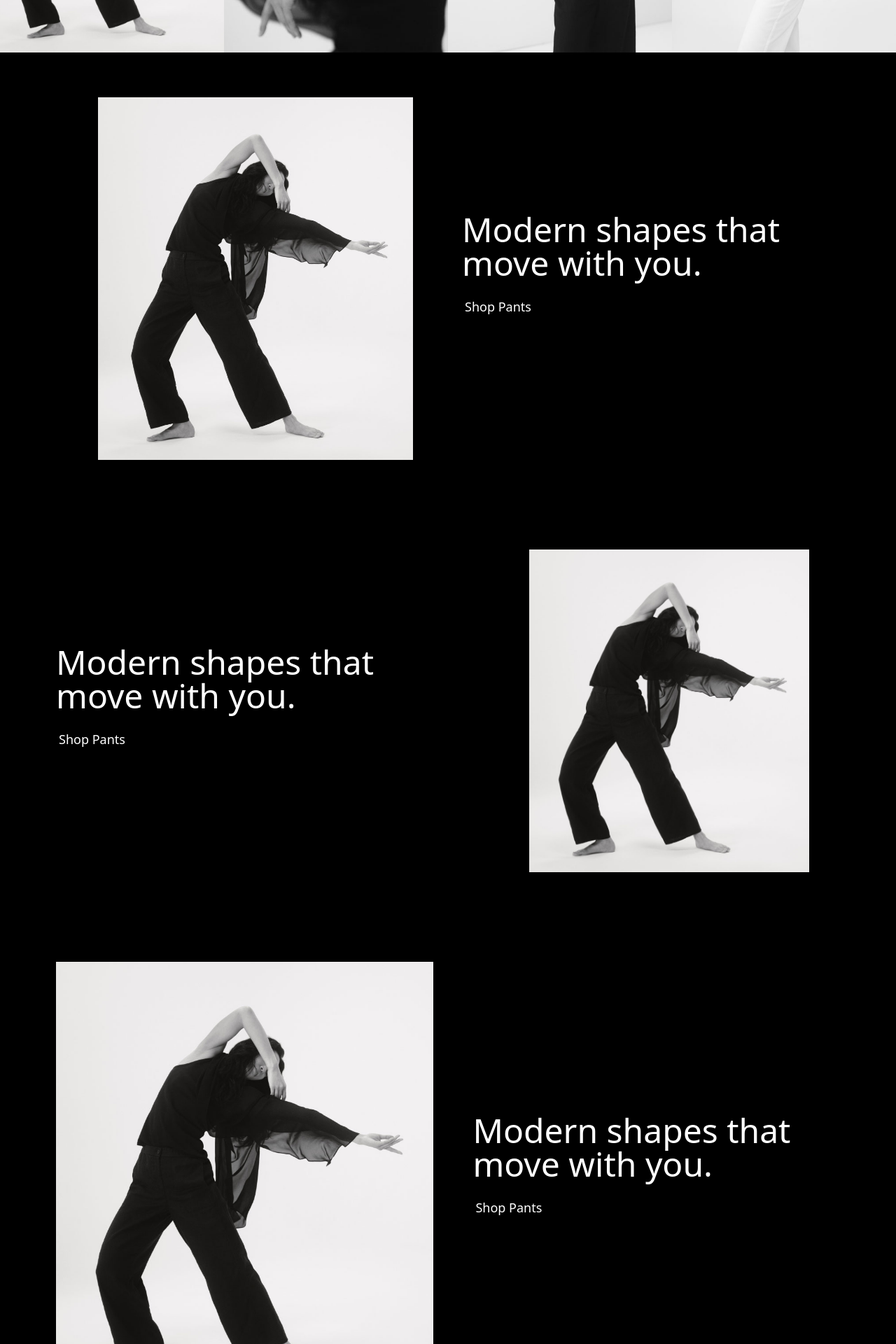
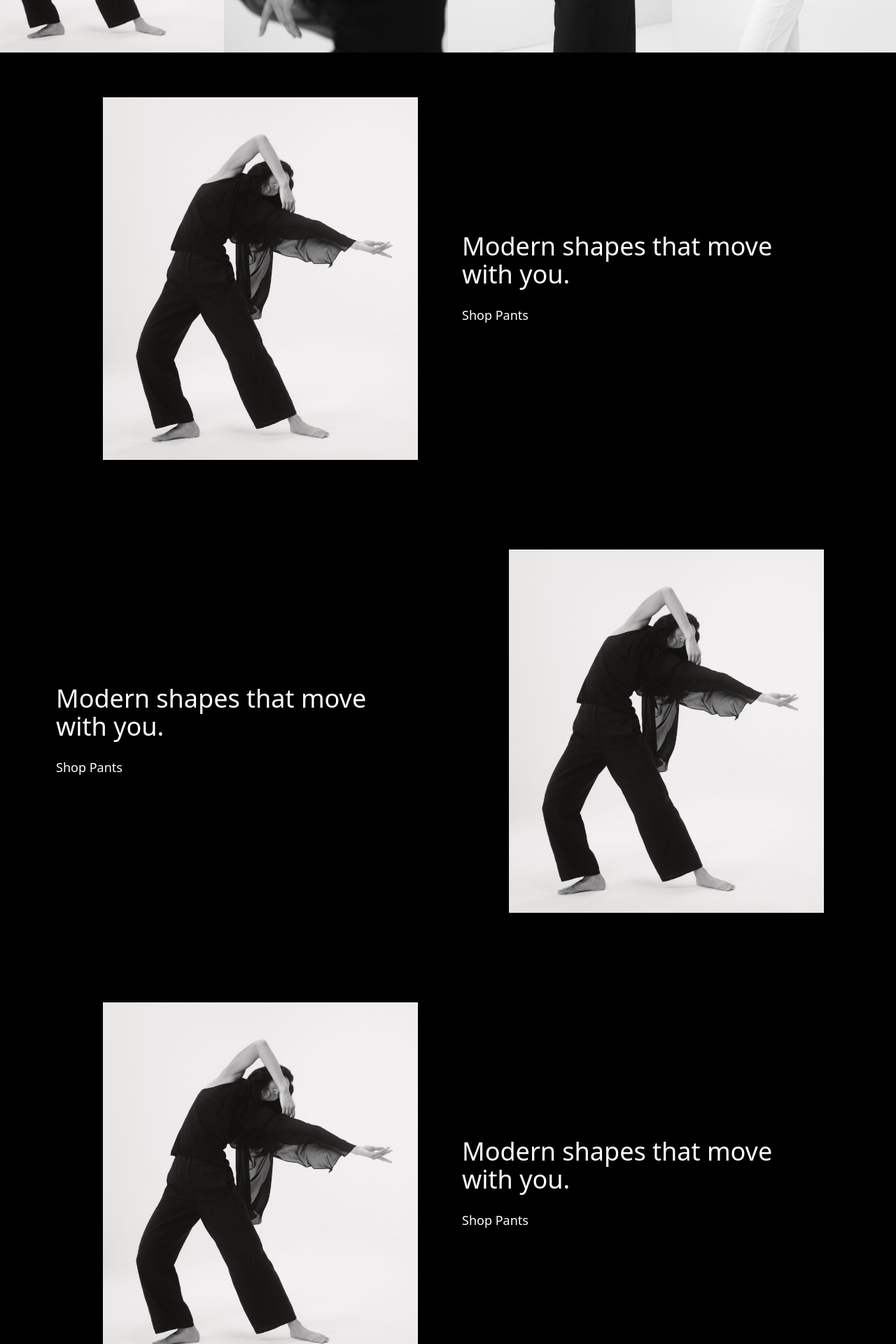
Before and after one commit to FikryRamadhan/IFEST, a React (Vite) app: page / in a window 1280 px wide. Shown: the part 1220-3140 px from the top of the page at 70% size. Built offline with nearby package versions, Linux system fonts and the light colour scheme.

Commit message:
IFEST-08: done responsive sm-md-lg

```diff
--- a/src/pages/Home.tsx
+++ b/src/pages/Home.tsx
@@ -3,6 +3,7 @@ import Navbar from "../component/Navbar";
 import About from "../sections/home/About";
 import Content from "../sections/home/Content";
 import Hero from "../sections/home/Hero";
+import Section from "../sections/home/Section";
 
 const Home = () => {
   return (
@@ -14,6 +15,7 @@ const Home = () => {
         </div>
         <div className="w-full">
           <About />
+          <Section />
           <Content />
           <Footer />
         </div>
--- a/src/sections/home/About.tsx
+++ b/src/sections/home/About.tsx
@@ -6,61 +6,62 @@ const About = () => {
     <>
       <section className="">
         <div className="w-full flex flex-col min-md:py-16 min-md:flex-row lg:items-center min-md:px-20 gap-10 bg-black">
-          <div className="min-md:w-1/2 w-full">
+          <div className="lg:w-1/2 md:w-full md:px-0 w-full flex justify-center">
             <img
               src="img/satu.jpg"
               alt=""
-              className="w-full min-md:w-[450px] min-md:ml-15 h-auto object-cover"
+              className="w-full min-md:w-[450px] min-md:ml-11 h-auto object-cover"
             />
           </div>
-          <div className="lg:w-1/2 w-full px-4 lg:px-0 mb-10 lg:mt-0 text-left lg:text-left md:mt-15">
-            <h1 className="lg:text-5xl text-3xl mb-6 lg:mb-6 text-white ">
-              Modern shapes that move with you.
+          <div className="lg:w-1/2 w-full  px-4 lg:px-0 mb-10 lg:mt-0 text-left md:mt-15">
+            <h1 className="lg:text-4xl md:text-2xl md:mt-10 text-3xl mb-6 text-white">
+              Modern shapes that move <br /> with you.
             </h1>
             <NavLink
               to={""}
-              className="relative lg:ml-1  pb-2 text-white text-lg after:content-[''] after:bottom-0 after:h-[2px] after:bg-white after:absolute after:rounded-full hover:after:w-full after:transition-all after:duration-500 after:left-0"
-            >
-              Shop Pants
-            </NavLink>
-          </div>
-        </div>
-        <div className="w-full flex flex-col min-md:py-16 min-md:flex-row-reverse lg:items-center min-md:px-20 gap-10 bg-black">
-          <div className="min-md:w-1/2 w-full">
-            <img
-              src="img/satu.jpg"
-              alt=""
-              className="w-full min-md:w-[400px] min-md:ml-24 h-auto object-cover"
-            />
-          </div>
-          <div className="lg:w-1/2 w-full px-4 lg:px-0 mb-10 lg:mt-0 text-left lg:text-left md:mt-15">
-            <h1 className="lg:text-5xl text-3xl mb-6 lg:mb-6 text-white ">
-              Modern shapes that move with you.
-            </h1>
-            <NavLink
-              to={""}
-              className="relative lg:ml-1  pb-2 text-white text-lg after:content-[''] after:bottom-0 after:h-[2px] after:bg-white after:absolute after:rounded-full hover:after:w-full after:transition-all after:duration-500 after:left-0"
+              className="relative pb-2 text-white text-lg after:content-[''] after:bottom-0 after:h-[2px] after:bg-white after:absolute after:rounded-full hover:after:w-full after:transition-all after:duration-500 after:left-0"
             >
               Shop Pants
             </NavLink>
           </div>
         </div>
 
-        <div className="w-full flex flex-col min-md:flex-row top-0 min-md:items-center min-md:px-20 gap-10 bg-black">
-          <div className="min-md:w-1/2 w-full min-md:py-16">
+        <div className="w-full flex flex-col min-md:py-16 min-md:flex-row-reverse lg:items-center min-md:px-20 gap-10 bg-black">
+          <div className="lg:w-1/2 md:w-full md:px-0 w-full flex justify-center">
             <img
               src="img/satu.jpg"
               alt=""
-              className="w-full min-md:[400px] h-auto object-cover"
+              className="w-full min-md:w-[450px] min-md:ml-11 h-auto object-cover"
             />
           </div>
-          <div className="lg:w-1/2 px-4 w-full text-left lg:text-left mb-10">
-            <h1 className="lg:text-5xl mb-6  lg:mb-6 text-3xl text-white">
-              Modern shapes that move with you.
+          <div className="lg:w-1/2 w-full  px-4 lg:px-0 mb-10 lg:mt-0 text-left md:mt-15">
+            <h1 className="lg:text-4xl md:text-2xl md:mt-10 text-3xl mb-6 text-white">
+              Modern shapes that move <br /> with you.
             </h1>
             <NavLink
               to={""}
-              className="relative lg:ml-1 pb-2 text-white text-lg after:content-[''] after:bottom-0 after:h-[2px] after:bg-white after:absolute after:rounded-full hover:after:w-full after:transition-all after:duration-500 after:left-0"
+              className="relative pb-2 text-white text-lg after:content-[''] after:bottom-0 after:h-[2px] after:bg-white after:absolute after:rounded-full hover:after:w-full after:transition-all after:duration-500 after:left-0"
+            >
+              Shop Pants
+            </NavLink>
+          </div>
+        </div>
+
+        <div className="w-full flex flex-col min-md:py-16 min-md:flex-row lg:items-center min-md:px-20 gap-10 bg-black">
+          <div className="lg:w-1/2 md:w-full md:px-0 w-full flex justify-center">
+            <img
+              src="img/satu.jpg"
+              alt=""
+              className="w-full min-md:w-[450px] min-md:ml-11 h-auto object-cover"
+            />
+          </div>
+          <div className="lg:w-1/2 w-full  px-4 lg:px-0 mb-10 lg:mt-0 text-left md:mt-15">
+            <h1 className="lg:text-4xl md:text-2xl md:mt-10 text-3xl mb-6 text-white">
+              Modern shapes that move <br /> with you.
+            </h1>
+            <NavLink
+              to={""}
+              className="relative pb-2 text-white text-lg after:content-[''] after:bottom-0 after:h-[2px] after:bg-white after:absolute after:rounded-full hover:after:w-full after:transition-all after:duration-500 after:left-0"
             >
               Shop Pants
             </NavLink>
--- a/src/sections/home/Hero.tsx
+++ b/src/sections/home/Hero.tsx
@@ -8,21 +8,21 @@ const Hero = () => {
         <div className="bg-blue-500">
           <img
             src="img/satu.jpg"
-            className="h-[160px] object-cover md:h-[300px]  lg:w-[351px] lg:h-[405px]"
+            className="h-[160px] object-cover md:h-[300px] min-sm:w-full w-full lg:w-[351px] lg:h-[405px]"
             alt=""
           />
         </div>
         <div className="">
           <img
             src="img/hero1.jpg"
-            className="h-[160px] object-cover md:w-[300px] md:h-[300px] lg:w-[351px] lg:h-[405px]"
+            className="h-[160px] object-cover min-sm:w-full w-full md:w-[300px] md:h-[300px] lg:w-[351px] lg:h-[405px]"
             alt=""
           />
         </div>
         <div className="">
           <img
             src="img/hero2.jpg"
-            className="h-[160px] object-cover md:h-[300px] lg:w-[351px] lg:h-[405px]"
+            className="h-[160px] object-cover min-sm:w-full w-full md:h-[300px] lg:w-[351px] lg:h-[405px]"
             alt=""
           />
         </div>
@@ -30,7 +30,7 @@ const Hero = () => {
           {" "}
           <img
             src="img/hero3.jpg"
-            className="h-[160px] object-cover md:h-[300px] lg:w-[351px] lg:h-[405px]"
+            className="h-[160px] object-cover min-sm:w-full w-full md:h-[300px] lg:w-[351px] lg:h-[405px]"
             alt=""
           />
         </div>
@@ -38,7 +38,7 @@ const Hero = () => {
           {" "}
           <img
             src="img/hero1.jpg"
-            className="h-[160px] object-cover md:h-[300px] lg:w-[351px] lg:h-[405px]"
+            className="h-[160px] object-cover min-sm:w-full w-full md:h-[300px] lg:w-[351px] lg:h-[405px]"
             alt=""
           />
         </div>
@@ -46,7 +46,7 @@ const Hero = () => {
           {" "}
           <img
             src="img/hero2.jpg"
-            className="h-[160px] object-cover md:h-[300px] lg:w-[351px] lg:h-[405px]"
+            className="h-[160px] object-cover min-sm:w-full w-full md:h-[300px] lg:w-[351px] lg:h-[405px]"
             alt=""
           />
         </div>
@@ -54,7 +54,7 @@ const Hero = () => {
           {" "}
           <img
             src="img/satu.jpg"
-            className="h-[160px] object-cover md:h-[300px] lg:w-[351px] lg:h-[405px]"
+            className="h-[160px] object-cover min-sm:w-full w-full md:h-[300px] lg:w-[351px] lg:h-[405px]"
             alt=""
           />
         </div>
@@ -62,7 +62,7 @@ const Hero = () => {
           {" "}
           <img
             src="img/hero1.jpg"
-            className="h-[160px] md:w-[300px]  object-cover md:h-[300px] lg:w-[351px] lg:h-[405px]"
+            className="h-[160px] md:w-[300px]  object-cover min-sm:w-full w-full md:h-[300px] lg:w-[351px] lg:h-[405px]"
             alt=""
           />
         </div>
@@ -70,7 +70,7 @@ const Hero = () => {
           {" "}
           <img
             src="img/hero2.jpg"
-            className="h-[160px] object-cover md:h-[300px] lg:w-[351px] lg:h-[405px]"
+            className="h-[160px] object-cover min-sm:w-full w-full md:h-[300px] lg:w-[351px] lg:h-[405px]"
             alt=""
           />
         </div>
@@ -78,7 +78,7 @@ const Hero = () => {
           {" "}
           <img
             src="img/hero3.jpg"
-            className="h-[160px] object-cover md:h-[300px] lg:w-[351px] lg:h-[405px]"
+            className="h-[160px] object-cover min-sm:w-full w-full md:h-[300px] lg:w-[351px] lg:h-[405px]"
             alt=""
           />
         </div>
@@ -88,7 +88,7 @@ const Hero = () => {
               The Freedom Of <br />
               fewer pieces
             </h1>
-            <button className="lg:block hidden md:block md:mt-2 lg:mt-6 border text-lg hover:bg-zinc-950 hover:text-white  border-zinc-900 py-3 px-10">
+            <button className="lg:block hidden md:block md:mt-3 lg:mt-6 border text-lg hover:bg-zinc-950 hover:text-white  border-zinc-900 py-3 px-10">
               Shop The Foundation
             </button>
           </div>
--- /dev/null
+++ b/src/sections/home/Section.tsx
@@ -0,0 +1,36 @@
+import React from "react";
+import { NavLink } from "react-router-dom";
+
+const Section = () => {
+  return (
+    <section className="w-full bg-zinc-950">
+      <div className="relative w-full">
+        <img
+          src="img/hero5.jpg"
+          className="object-cover object-bottom w-full h-[450px] md:h-[600px] lg:h-screen"
+          alt=""
+        />
+
+        <div className="hidden md:flex absolute inset-0 items-center justify-center">
+          <NavLink
+            to={""}
+            className="relative pb-2 text-zinc-950 text-lg after:content-[''] min-md:mt-[450px]  after:bottom-0 after:h-[2px] after:bg-zinc-950 after:absolute after:rounded-full hover:after:w-full after:transition-all after:duration-500 after:left-0"
+          >
+            Shop Now
+          </NavLink>
+        </div>
+      </div>
+
+      <div className="py-5 flex justify-center md:hidden">
+        <NavLink
+          to={""}
+          className="relative pb-2 text-white text-lg after:content-[''] after:bottom-0 after:h-[2px] after:bg-white after:absolute after:rounded-full hover:after:w-full after:transition-all after:duration-500 after:left-0"
+        >
+          Shop Now
+        </NavLink>
+      </div>
+    </section>
+  );
+};
+
+export default Section;
```
Also changed, not shown: public/img/about.jpg (added), public/img/hero5.jpg (added).
